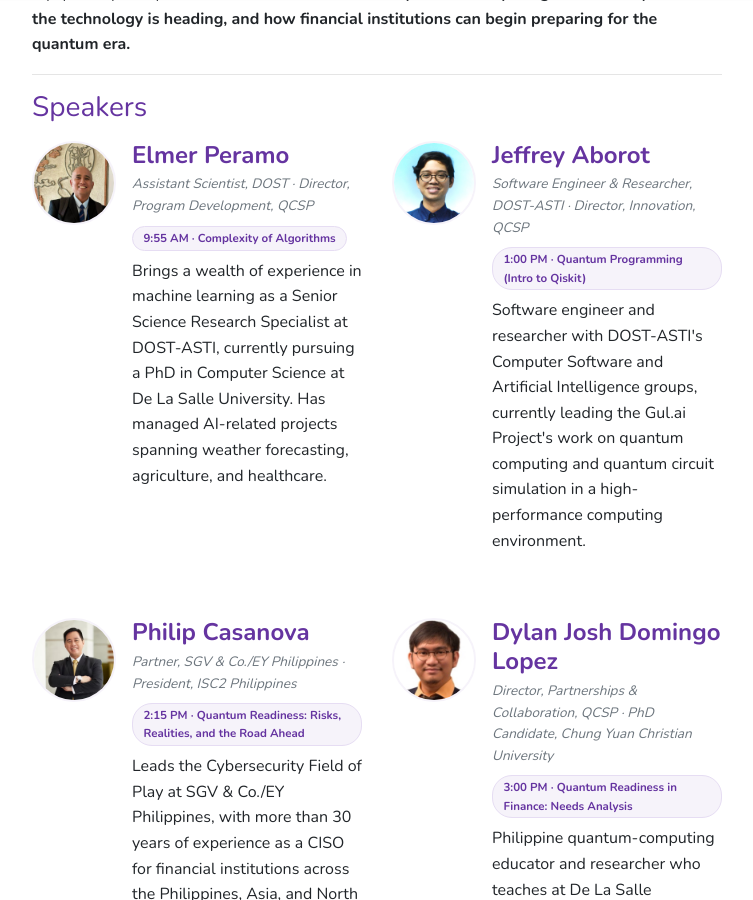
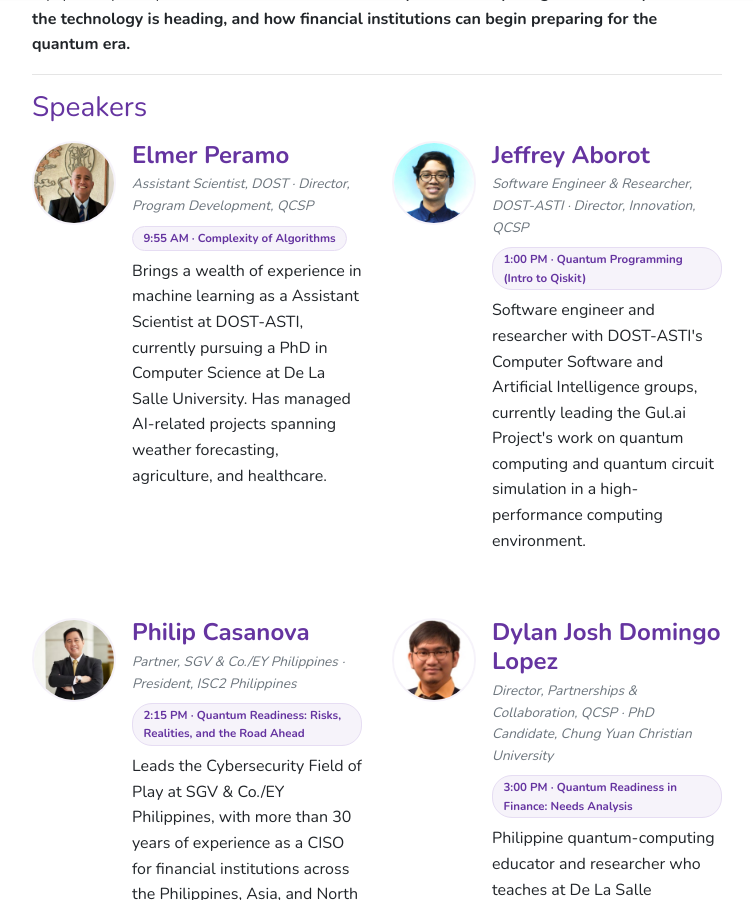
Before and after one commit to corpbob-qcsp/Quantum-Computing-Philippines.github.io, a Jekyll site: the page built from _pages/workshop-bsp-2026.md, in a window 1280 px wide and 900 px high, scrolled down 1505 px. Shown: the whole window, without its empty margins (263-1016 px from the left). Built offline with Jekyll 4.4.1, drawn with Linux system fonts in a browser that asks for light colours; nearby versions of some CDN libraries.

Commit message:
fix title

```diff
--- a/_pages/workshop-bsp-2026.md
+++ b/_pages/workshop-bsp-2026.md
@@ -51,7 +51,7 @@ Designed to balance technical understanding with strategic perspective, the work
 <h4 class="font-weight-bold mb-1">Elmer Peramo</h4>
 <p class="text-muted speaker-role mb-2"><em>Assistant Scientist, DOST &middot; Director, Program Development, QCSP</em></p>
 <div class="speaker-session">9:55 AM &middot; Complexity of Algorithms</div>
-<p>Brings a wealth of experience in machine learning as a Senior Science Research Specialist at DOST-ASTI, currently pursuing a PhD in Computer Science at De La Salle University. Has managed AI-related projects spanning weather forecasting, agriculture, and healthcare.</p>
+<p>Brings a wealth of experience in machine learning as a Assistant Scientist at DOST-ASTI, currently pursuing a PhD in Computer Science at De La Salle University. Has managed AI-related projects spanning weather forecasting, agriculture, and healthcare.</p>
 </div>
 </div>
 
```
